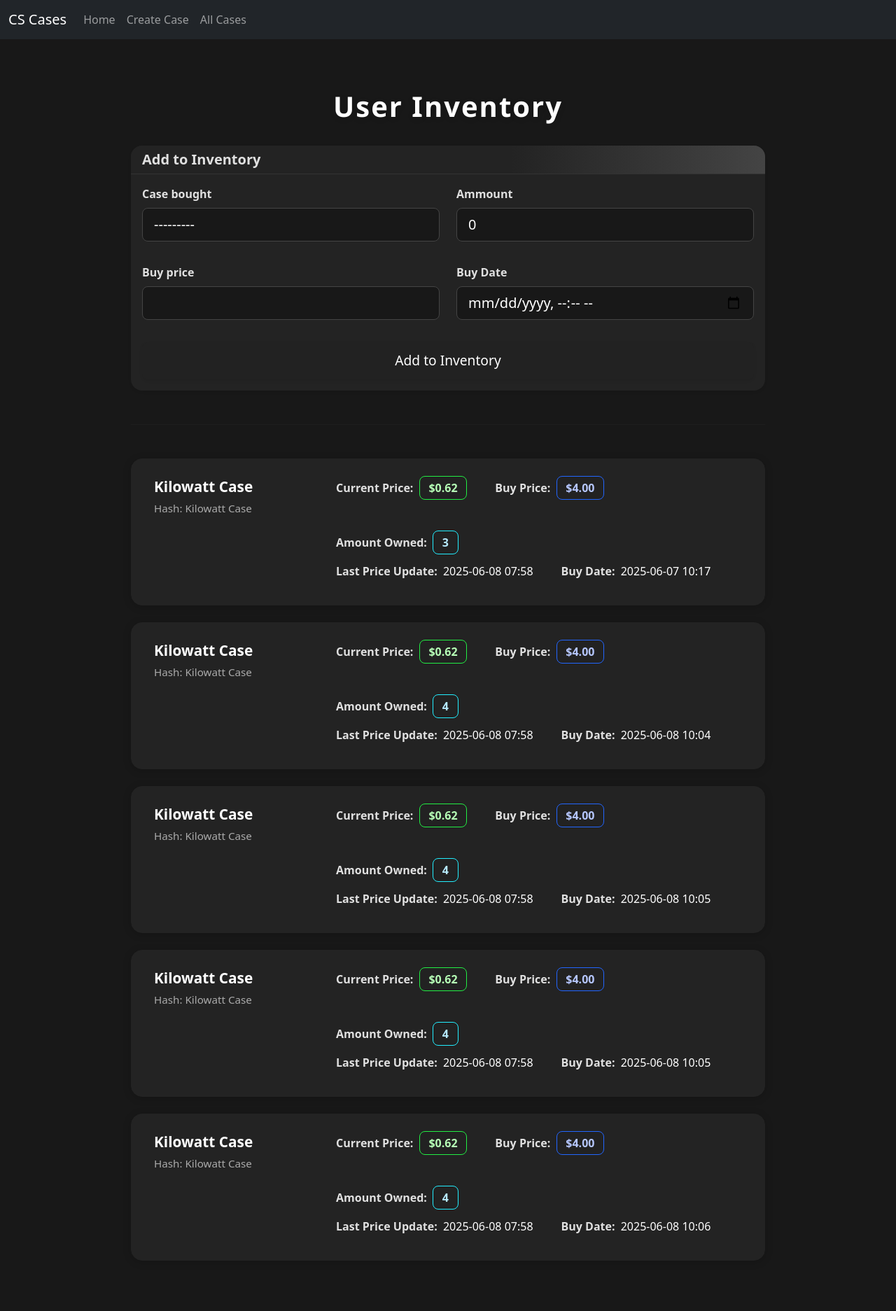
After one commit to BakirBukvic/counter-strike-2-case-investment, a Django app: page /cases/user-inventory/ in a window 1280 px wide. The commit adds this page. Shown: the whole page at 70% size. Run offline with Django 5.2, Linux system fonts and the light colour scheme; data comes from the database, SQL or seed files in the repository; both versions use the stored data as it was after the commit.

Commit message:
add better ui for user inventory

```diff
--- a/base/admin.py
+++ b/base/admin.py
@@ -1,5 +1,9 @@
 from django.contrib import admin
-from .models import CurrentCase, UserInventory
+from .models import CurrentCase, UserInventory, CasePriceHistory
+
+@admin.register(CasePriceHistory)
+class CasePriceHistoryAdmin(admin.ModelAdmin):
+    list_display = ('case', 'price', 'updated_at')
 
 admin.site.register(CurrentCase)
 admin.site.register(UserInventory)
--- a/base/views.py
+++ b/base/views.py
@@ -4,8 +4,6 @@ from django.shortcuts import render
 
 
 def base(request):
-    form = CurrentCaseForm()
-
     return render(request, 'base.html', {'form': form})
 
 
--- a/cases/forms.py
+++ b/cases/forms.py
@@ -1,5 +1,25 @@
 from django import forms
+from base.models import CurrentCase, UserInventory
+
 
 class CurrentCaseForm(forms.Form):
     name = forms.CharField(max_length=255)
     hash_search = forms.CharField(max_length=255)
+
+
+
+class UserInventoryForm(forms.ModelForm):
+    buy_date = forms.DateTimeField(
+        widget=forms.DateTimeInput(attrs={'type': 'datetime-local', 'class': 'form-control form-control-lg'}),
+        required=True,
+        label="Buy Date"
+    )
+
+    class Meta:
+        model = UserInventory
+        fields = ['case_bought', 'ammount', 'buy_price', 'buy_date']
+        widgets = {
+            'case_bought': forms.Select(attrs={'class': 'form-control form-control-lg'}),
+            'ammount': forms.NumberInput(attrs={'class': 'form-control form-control-lg'}),
+            'buy_price': forms.NumberInput(attrs={'class': 'form-control form-control-lg'}),
+        }
--- /dev/null
+++ b/cases/templates/user_inventory.html
@@ -0,0 +1,236 @@
+{% extends "base.html" %}
+
+{% block content %}
+<style>
+    body {
+        background: #181818 !important;
+    }
+    .inventory-header {
+        letter-spacing: 2px;
+        font-size: 2.5rem;
+        color: #fff;
+        margin-bottom: 2rem;
+        font-family: 'Segoe UI', 'Arial', sans-serif;
+        text-shadow: 0 2px 8px #0002;
+    }
+    .inventory-form-card {
+        border-radius: 1rem;
+        box-shadow: 0 4px 24px rgba(0,0,0,0.18);
+        border: none;
+        background: #232323;
+        color: #fff;
+    }
+    .inventory-form-card .card-header {
+        border-radius: 1rem 1rem 0 0;
+        background: linear-gradient(90deg, #232323 60%, #444 100%);
+        color: #fff;
+        border-bottom: 1px solid #333;
+    }
+    .inventory-form-card .btn-success {
+        font-size: 1.2rem;
+        padding: 0.75rem;
+        border-radius: 0.5rem;
+        background: #222;
+        border: none;
+        color: #fff;
+        transition: background 0.2s;
+    }
+    .inventory-form-card .btn-success:hover {
+        background: #444;
+        color: #fff;
+    }
+    .form-label, .form-text, .fw-semibold {
+        color: #e0e0e0 !important;
+    }
+    .form-control, select, input[type="datetime-local"] {
+        background: #181818 !important;
+        color: #fff !important;
+        border: 1px solid #444 !important;
+    }
+    .form-control:focus, select:focus, input[type="datetime-local"]:focus {
+        background: #232323 !important;
+        color: #fff !important;
+        border-color: #888 !important;
+        box-shadow: 0 0 0 0.2rem #4444;
+    }
+    .inventory-card-row {
+        border-radius: 1rem;
+        box-shadow: 0 2px 12px rgba(0,0,0,0.18);
+        border: 1px solid #232323;
+        background: #232323;
+        color: #fff;
+        margin-bottom: 1.5rem;
+        padding: 1.5rem 2rem;
+        display: flex;
+        align-items: flex-start;
+        transition: box-shadow 0.2s, border 0.2s;
+        flex-direction: row;
+        flex-wrap: wrap;
+    }
+    .inventory-card-row:hover {
+        box-shadow: 0 8px 32px #0005;
+        border: 1.5px solid #888;
+    }
+    .inventory-card-title {
+        font-size: 1.3rem;
+        color: #fff;
+        font-weight: 700;
+        margin-bottom: 0.25rem;
+    }
+    .inventory-card-subtitle {
+        font-size: 0.95rem;
+        color: #aaa;
+        margin-bottom: 0.5rem;
+    }
+    .inventory-card-main {
+        min-width: 220px;
+        max-width: 260px;
+        margin-right: 2.5rem;
+    }
+    .inventory-card-details {
+        flex: 1;
+        width: 100%;
+    }
+    .inventory-card-row-inner {
+        display: flex;
+        flex-wrap: wrap;
+        gap: 2.5rem;
+        align-items: center;
+        margin-bottom: 0.5rem;
+    }
+    .inventory-card-detail {
+        min-width: 160px;
+        margin-bottom: 0.25rem;
+    }
+    .badge {
+        font-size: 1rem;
+        padding: 0.5em 0.8em;
+        border-radius: 0.5em;
+        background: #111;
+        color: #fff;
+        border: 1px solid #444;
+    }
+    .bg-success { background: #222 !important; color: #b6ffb6 !important; border: 1px solid #2e4 !important; }
+    .bg-secondary { background: #444 !important; color: #bbb !important; }
+    .bg-info { background: #222 !important; color: #b6eaff !important; border: 1px solid #2ef !important; }
+    .bg-primary { background: #222 !important; color: #b6c7ff !important; border: 1px solid #26f !important; }
+    .alert-info {
+        background: #232323;
+        color: #bbb;
+        border: 1px solid #444;
+    }
+    hr {
+        border-top: 1px solid #333;
+    }
+    @media (max-width: 991px) {
+        .inventory-card-row-inner {
+            gap: 1.2rem;
+        }
+        .inventory-card-row {
+            flex-direction: column;
+            align-items: flex-start;
+            padding: 1.2rem 1rem;
+        }
+        .inventory-card-main {
+            margin-right: 0;
+            margin-bottom: 1rem;
+        }
+    }
+    @media (max-width: 767px) {
+        .inventory-header { font-size: 2rem; }
+        .inventory-card-row { padding: 1rem 0.5rem; }
+        .inventory-card-row-inner { gap: 0.7rem; }
+    }
+</style>
+
+<div class="container py-5">
+    <div class="row justify-content-center">
+        <div class="col-lg-10">
+            <h1 class="inventory-header text-center fw-bold">User Inventory</h1>
+
+            <!-- Add Inventory Form -->
+            <div class="card inventory-form-card shadow-sm mb-5">
+                <div class="card-header text-white">
+                    <h5 class="mb-0 fw-semibold">Add to Inventory</h5>
+                </div>
+                <div class="card-body">
+                    <form method="post" action="{% url 'add_user_inventory' %}">
+                        {% csrf_token %}
+                        <div class="row g-4">
+                            {% for field in form %}
+                                <div class="col-md-6">
+                                    <div class="mb-2">
+                                        <label for="{{ field.id_for_label }}" class="form-label fw-semibold">{{ field.label }}</label>
+                                            {{ field }}
+                                            {% if field.help_text %}
+                                                <div class="form-text">{{ field.help_text }}</div>
+                                            {% endif %}
+                                            {% for error in field.errors %}
+                                                <div class="text-danger small">{{ error }}</div>
+                                            {% endfor %}
+                                    </div>
+                                </div>
+                            {% endfor %}
+                        </div>
+                        <div class="d-grid mt-4">
+                            <button type="submit" class="btn btn-success btn-lg shadow-sm">Add to Inventory</button>
+                        </div>
+                    </form>
+                </div>
+            </div>
+
+            <hr class="mb-5">
+
+            <!-- Inventory List -->
+            <div class="inventory-list">
+                {% for item in inventory %}
+                <div class="inventory-card-row">
+                    <div class="inventory-card-main">
+                        <div class="inventory-card-title">{{ item.case_bought.name }}</div>
+                        <div class="inventory-card-subtitle">Hash: <span class="text-monospace">{{ item.case_bought.hash_search }}</span></div>
+                    </div>
+                    <div class="inventory-card-details">
+                        <div class="inventory-card-row-inner">
+                            <div class="inventory-card-detail">
+                                <span class="fw-semibold">Current Price:</span>
+                                {% if item.case_bought.price %}
+                                    <span class="badge bg-success ms-1">${{ item.case_bought.price }}</span>
+                                {% else %}
+                                    <span class="badge bg-secondary ms-1">N/A</span>
+                                {% endif %}
+                            </div>
+                            <div class="inventory-card-detail">
+                                <span class="fw-semibold">Buy Price:</span>
+                                {% if item.buy_price %}
+                                    <span class="badge bg-primary ms-1">${{ item.buy_price }}</span>
+                                {% else %}
+                                    <span class="badge bg-secondary ms-1">N/A</span>
+                                {% endif %}
+                            </div>
+                            <div class="inventory-card-detail">
+                                <span class="fw-semibold">Amount Owned:</span>
+                                <span class="badge bg-info text-dark ms-1">{{ item.ammount }}</span>
+                            </div>
+                        </div>
+                        <div class="inventory-card-row-inner">
+                            <div class="inventory-card-detail">
+                                <span class="fw-semibold">Last Price Update:</span>
+                                <span class="ms-1">{{ item.case_bought.last_price_update|date:"Y-m-d H:i" }}</span>
+                            </div>
+                            <div class="inventory-card-detail">
+                                <span class="fw-semibold">Buy Date:</span>
+                                <span class="ms-1">{{ item.buy_date|date:"Y-m-d H:i" }}</span>
+                            </div>
+                        </div>
+                    </div>
+                </div>
+                {% empty %}
+                <div class="col-12">
+                    <div class="alert alert-info text-center shadow-sm">No items in your inventory.</div>
+                </div>
+                {% endfor %}
+            </div>
+        </div>
+    </div>
+</div>
+{% endblock %}
--- a/cases/urls.py
+++ b/cases/urls.py
@@ -6,5 +6,6 @@ urlpatterns = [
     path ('', CaseListView.as_view(), name='case_list'),
     path('cases/delete/', delete_case_or_cases, name='delete_cases'),
     path('cases/edit-inline/<int:case_id>/', edit_case_inline, name='edit_case_inline'),
-
+    path('user-inventory/', InventoryListView.as_view(), name='user_inventory'),
+    path('add-user-inventory/', add_user_inventory, name='add_user_inventory'),
 ]
--- a/cases/views.py
+++ b/cases/views.py
@@ -1,10 +1,63 @@
-from .forms import CurrentCaseForm
-from base.models import CurrentCase
+from .forms import CurrentCaseForm, UserInventoryForm
+from base.models import CurrentCase, UserInventory
 from django.views.generic import ListView
 from django.db import IntegrityError
 from django.shortcuts import render, redirect
 
 from django.views.decorators.http import require_POST
+import requests
+import urllib.parse
+
+from django.views.decorators.http import require_POST
+from django.urls import reverse
+
+from django.utils import timezone
+from datetime import date
+
+def update_all_case_prices_if_needed():
+    today = date.today()
+    cases = CurrentCase.objects.all()
+    needs_update = cases.filter(last_price_update__date__lt=today).exists()
+    if needs_update:
+        for case in cases:
+            new_price = fetch_steam_price(case.name)
+            if new_price:
+                case.price = new_price
+                case.save()
+
+
+
+def fetch_steam_price(item_name):
+    encoded_name = urllib.parse.quote(item_name)
+    url = f"https://steamcommunity.com/market/priceoverview/?appid=730&currency=1&market_hash_name={encoded_name}"
+    response = requests.get(url)
+    if response.status_code == 200:
+        data = response.json()
+        if data.get('success'):
+            # Extract the lowest price, remove currency symbol, and convert to float
+            lowest_price = data.get('lowest_price', '0').replace('$', '').replace(' USD', '').replace(',', '').strip()
+            try:
+                return float(lowest_price)
+            except Exception:
+                return 0.0
+        else:
+            return 0.0
+    else:
+        return 0.0
+
+
+class InventoryListView(ListView):
+    model = UserInventory
+    template_name = 'user_inventory.html'
+    context_object_name = 'inventory'
+
+    def get_queryset(self):
+        return UserInventory.objects.all()
+
+    def get_context_data(self, **kwargs):
+        context = super().get_context_data(**kwargs)
+        context['form'] = UserInventoryForm()
+        return context
 
 
 
@@ -14,12 +67,29 @@ class CaseListView(ListView):
     context_object_name = 'cases'
 
     def get_queryset(self):
+        # Update prices if needed before returning queryset
+        update_all_case_prices_if_needed()
         return CurrentCase.objects.all().order_by('name')
 
     def get_context_data(self, **kwargs):
         context = super().get_context_data(**kwargs)
         context['form'] = CurrentCaseForm()
         return context
+
+
+@require_POST
+def add_user_inventory(request):
+    form = UserInventoryForm(request.POST)
+    if form.is_valid():
+        form.save()
+        return redirect(reverse('user_inventory'))
+    # If invalid, re-render the inventory list with errors
+    inventory = UserInventory.objects.all()
+    return render(request, 'user_inventory.html', {
+        'form': form,
+        'inventory': inventory,
+    })
+
 
 
 def create_case(request):
@@ -29,20 +99,18 @@ def create_case(request):
         if form.is_valid():
             name = form.cleaned_data['name']
             hash_search = form.cleaned_data['hash_search']
-            price = 10.00  # Mimic API call
+            price = fetch_steam_price(name)  # Fetch price from Steam
             try:
                 CurrentCase.objects.create(name=name, hash_search=hash_search, price=price)
                 return redirect('case_list')
             except IntegrityError:
                 error = "Name and hash search must be unique."
-                # Show the cases page with the error
                 cases = CurrentCase.objects.all().order_by('name')
                 return render(request, 'cases.html', {
                     'form': form,
                     'cases': cases,
                     'error': error
                 })
-    # For GET or any other case, just redirect to the cases list
     return redirect('case_list')
 
 @require_POST
@@ -58,19 +126,31 @@ from django.views.decorators.csrf import csrf_exempt
 from django.http import JsonResponse
 import json
 
+from django.views.decorators.csrf import csrf_exempt
+from django.http import JsonResponse
+import json
+
+from django.views.decorators.csrf import csrf_exempt
+from django.http import JsonResponse
+import json
 @csrf_exempt
 def edit_case_inline(request, case_id):
     if request.method == 'POST':
         try:
             data = json.loads(request.body)
+            field = data.get('field')
+            value = data.get('value')
+            if field not in ['name', 'hash_search']:
+                return JsonResponse({'success': False, 'error': 'Invalid field'})
             case = CurrentCase.objects.get(id=case_id)
-            if 'name' in data:
-                case.name = data['name']
-            if 'price' in data:
-                case.price = data['price']
-            if 'hash_search' in data:
-                case.hash_search = data['hash_search']
-            case.save()
+            setattr(case, field, value)
+            # If the name is updated, fetch the new price
+            if field == 'name':
+                case.price = fetch_steam_price(value)
+            try:
+                case.save()
+            except IntegrityError:
+                return JsonResponse({'success': False, 'error': f'{field.capitalize()} must be unique.'})
             return JsonResponse({'success': True})
         except Exception as e:
             return JsonResponse({'success': False, 'error': str(e)})
```
Also changed, not shown: base/models.py (+25 -2 lines), base/templates/case.list.html (deleted, +0 -11 lines), cases/templates/cases.html (+82 -7 lines), base/migrations/0002_currentcase_last_price_updated.py (added), base/migrations/0003_rename_last_price_updated_currentcase_last_price_update.py (added), base/migrations/0004_casepricehistory.py (added), db.sqlite3.
